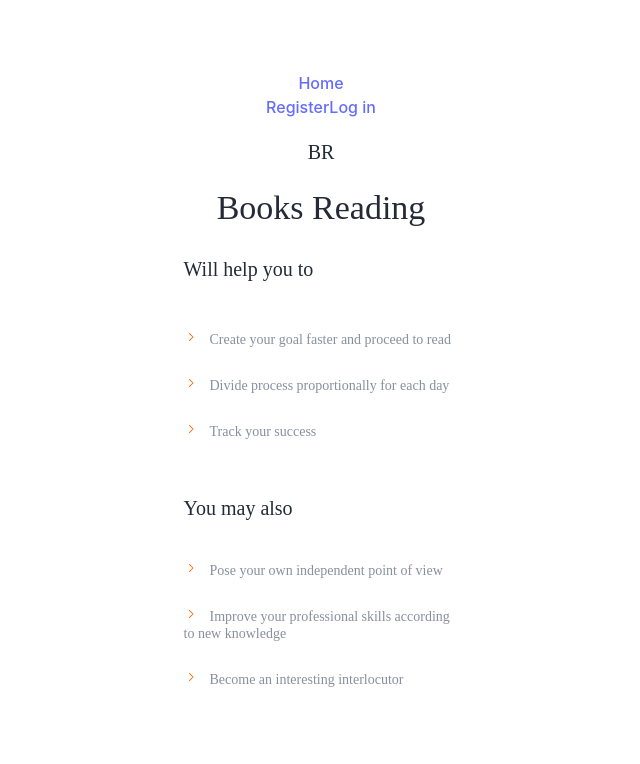
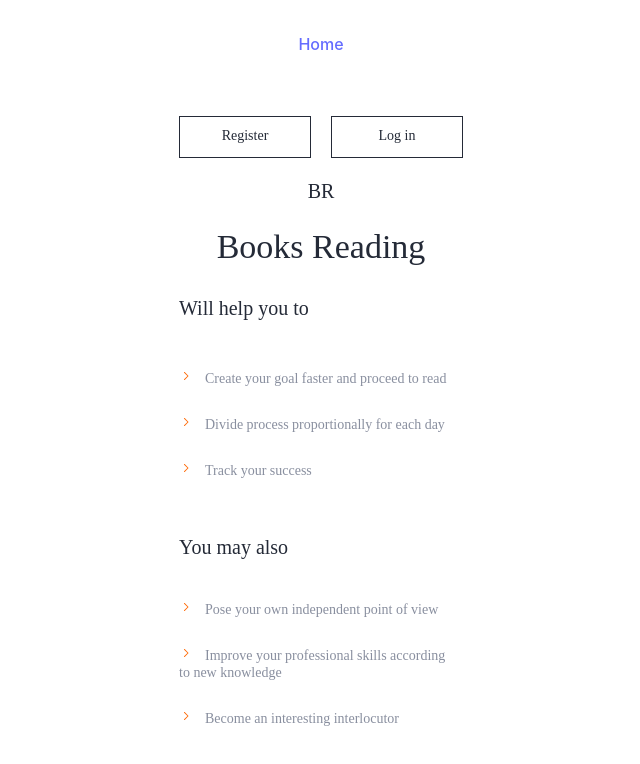
Before and after one commit to LesyaKot/BookRead, a React (Vite) app: page / in a window 1280 px wide. Shown: the top 764 px of the page, without its empty margins (319-959 px from the left). Built offline with nearby package versions, Linux system fonts and the light colour scheme.

Commit message:
add css to auth

```diff
--- a/src/components/AuthNav/AuthNav.jsx
+++ b/src/components/AuthNav/AuthNav.jsx
@@ -4,10 +4,20 @@ import css from "./AuthNav.module.css";
 export default function AuthNav() {
   return (
     <div className={css.wrap}>
-      <NavLink className={css.link} to="/register">
+      <NavLink
+        to="/register"
+        className={({ isActive }) =>
+          isActive ? `${css.link} ${css.active}` : css.link
+        }
+      >
         Register
       </NavLink>
-      <NavLink className={css.link} to="/login">
+      <NavLink
+        to="/login"
+        className={({ isActive }) =>
+          isActive ? `${css.link} ${css.active}` : css.link
+        }
+      >
         Log in
       </NavLink>
     </div>
--- a/src/components/AuthNav/AuthNav.module.css
+++ b/src/components/AuthNav/AuthNav.module.css
@@ -0,0 +1,36 @@
+.wrap {
+  display: flex;
+  flex-direction: row;
+  justify-content: center;
+  text-align: center;
+  gap: 20px;
+  margin-top: 60px;
+}
+
+.link {
+  text-decoration: none;
+  color: #fff;
+  background-color: #fff;
+  width: 130px;
+  height: 40px;
+  font-family: Montserrat;
+  font-size: 14px;
+  font-weight: 500;
+  text-align: center;
+  align-items: center;
+  line-height: 38px;
+  border: solid 1px #242a37;
+  color: #242a37;
+  transition: background-color 0.3s, color 0.3s;
+}
+
+.link:hover {
+  background-color: #fff;
+  color: #fff;
+}
+
+.active {
+  background-color: #ff6b08;
+  color: white;
+  border: none;
+}
--- a/src/components/Hero/Hero.module.css
+++ b/src/components/Hero/Hero.module.css
@@ -34,32 +34,7 @@
   align-items: flex-start;
   margin-bottom: 24px;
 }
-.btnWrap {
-  display: flex;
-  flex-direction: row;
-  justify-content: center;
-  text-align: center;
-  gap: 20px;
-  margin-top: 60px;
-}
-.loginBtn {
-  width: 130px;
-  height: 40px;
-  font-family: Montserrat;
-  font-size: 14px;
-  font-weight: 500;
-  text-align: center;
-  border: solid 1px #242a37;
-}
-.registerBtn {
-  width: 130px;
-  height: 40px;
-  font-family: Montserrat;
-  font-size: 14px;
-  font-weight: 500;
-  text-align: center;
-  border: solid 1px #242a37;
-}
+
 .accent{
     color: #FF6B08;
     margin-right: 12px;
```
